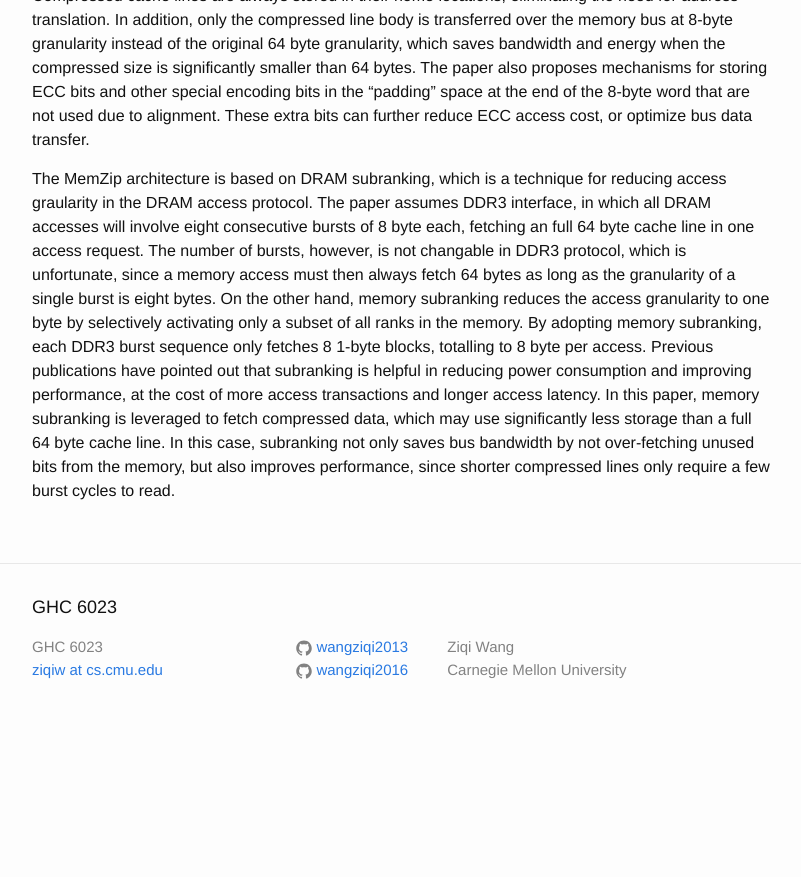
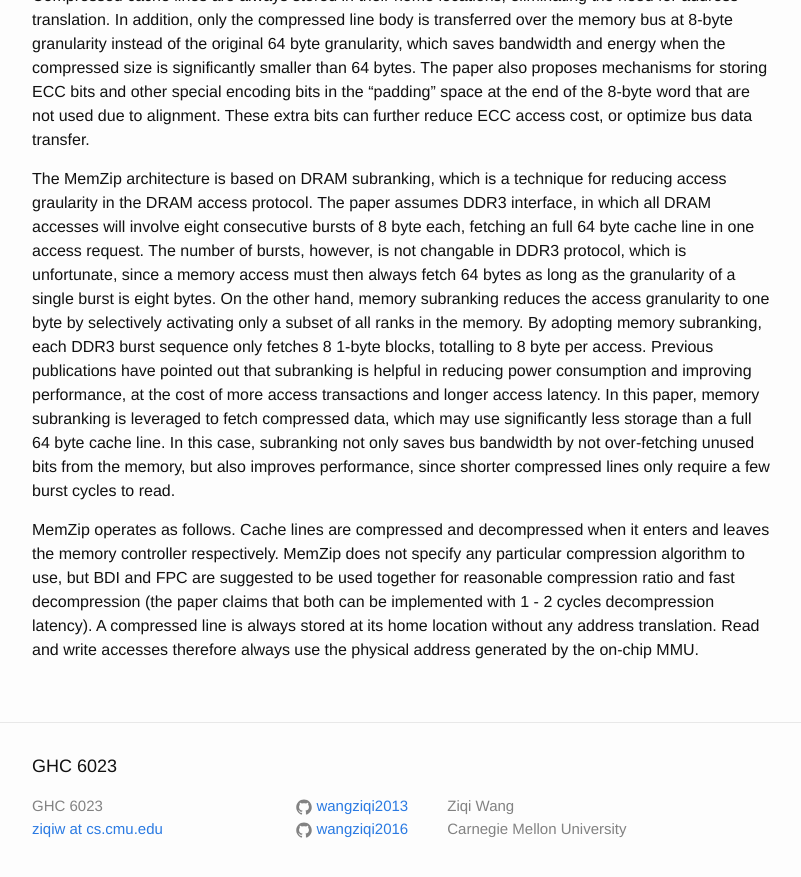
Before and after one commit to wangziqi2013/wangziqi2013.github.io, a Jekyll site: the page built from _posts/2020-07-18-memzip.markdown, in a window 1280 px wide and 900 px high, scrolled down 1027 px. Shown: the top 877 px of the window, without its empty margins (238-1039 px from the left). Built offline with Jekyll 4.4.1, drawn with Linux system fonts in a browser that asks for light colours; before the commit the page ends 1768 px from its top, so only the background shows below that.

Commit message:
Adding MMU

```diff
--- a/_posts/2020-07-18-memzip.markdown
+++ b/_posts/2020-07-18-memzip.markdown
@@ -51,3 +51,10 @@ at the cost of more access transactions and longer access latency.
 In this paper, memory subranking is leveraged to fetch compressed data, which may use significantly less storage than
 a full 64 byte cache line. In this case, subranking not only saves bus bandwidth by not over-fetching unused bits from
 the memory, but also improves performance, since shorter compressed lines only require a few burst cycles to read.
+
+MemZip operates as follows. Cache lines are compressed and decompressed when it enters and leaves the memory controller
+respectively. MemZip does not specify any particular compression algorithm to use, but BDI and FPC are suggested to be
+used together for reasonable compression ratio and fast decompression (the paper claims that both can be implemented
+with 1 - 2 cycles decompression latency).
+A compressed line is always stored at its home location without any address translation. Read and write
+accesses therefore always use the physical address generated by the on-chip MMU.
```
